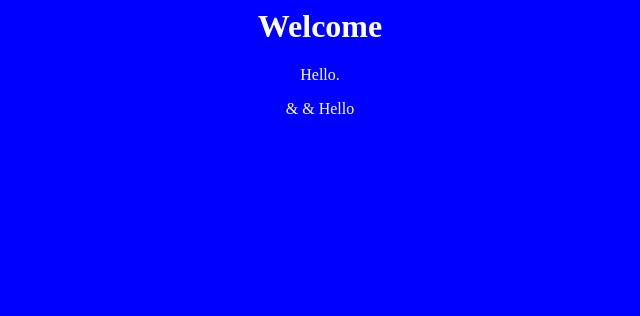
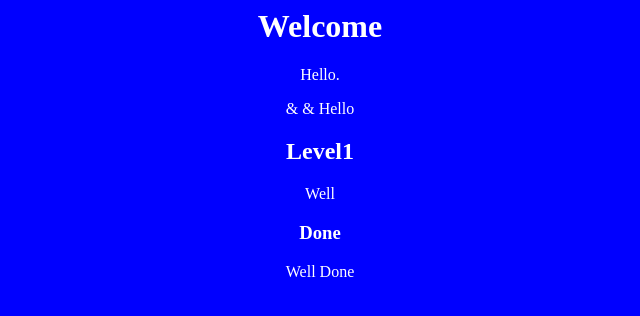
Before and after one commit to zubba02/Sample, a plain HTML site: page index.html in a window 1280 px wide. Shown: the whole page, without its empty margins (320-960 px from the left). Drawn offline with Linux system fonts and the light colour scheme.

Commit message:
Update index.html
added well done, testing section

```diff
--- a/index.html
+++ b/index.html
@@ -10,6 +10,15 @@
     <p> & & Hello </p>
   </body>
 
+  <section>
+    <h1>Level1</h1>
+    Well
+  <section>
+    <h1>Done</h1>
+    Well Done
+  </section>
+</section>
+
   <style>
     body {
       background-color:blue;
```
